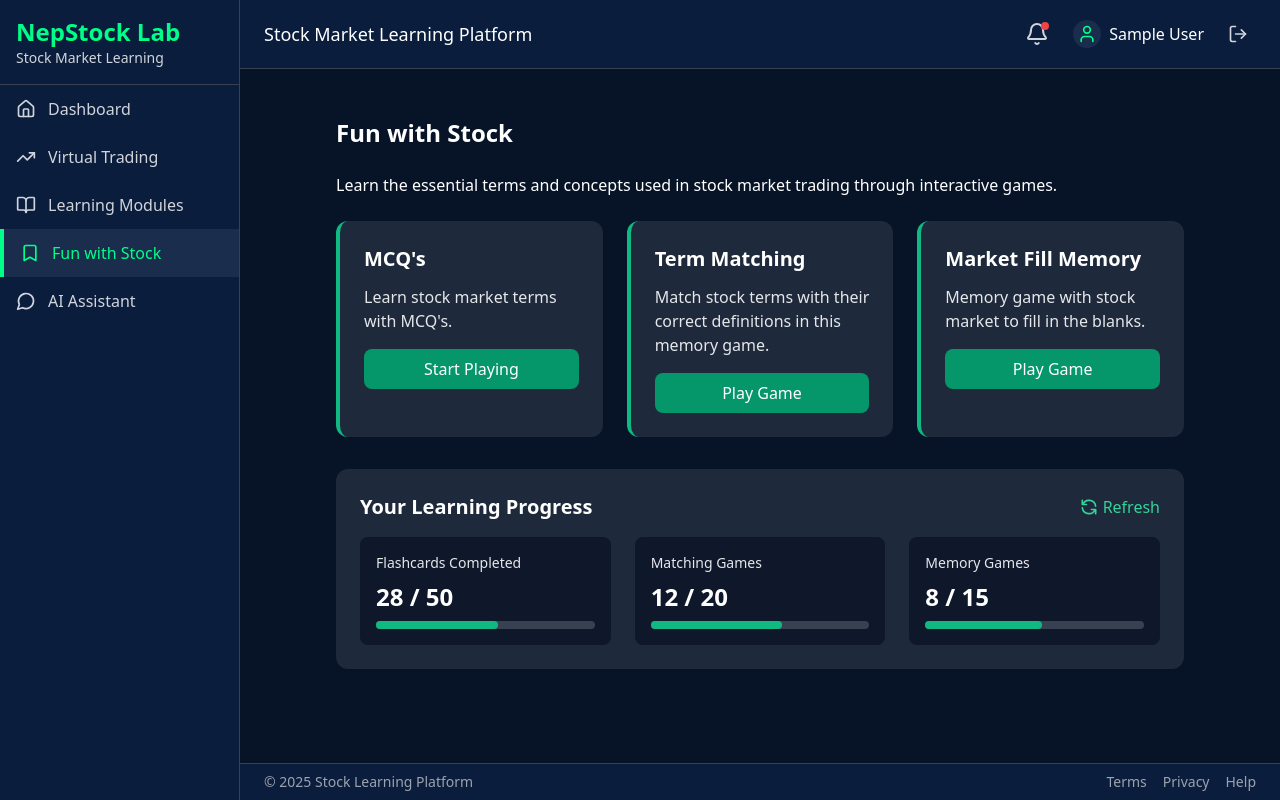
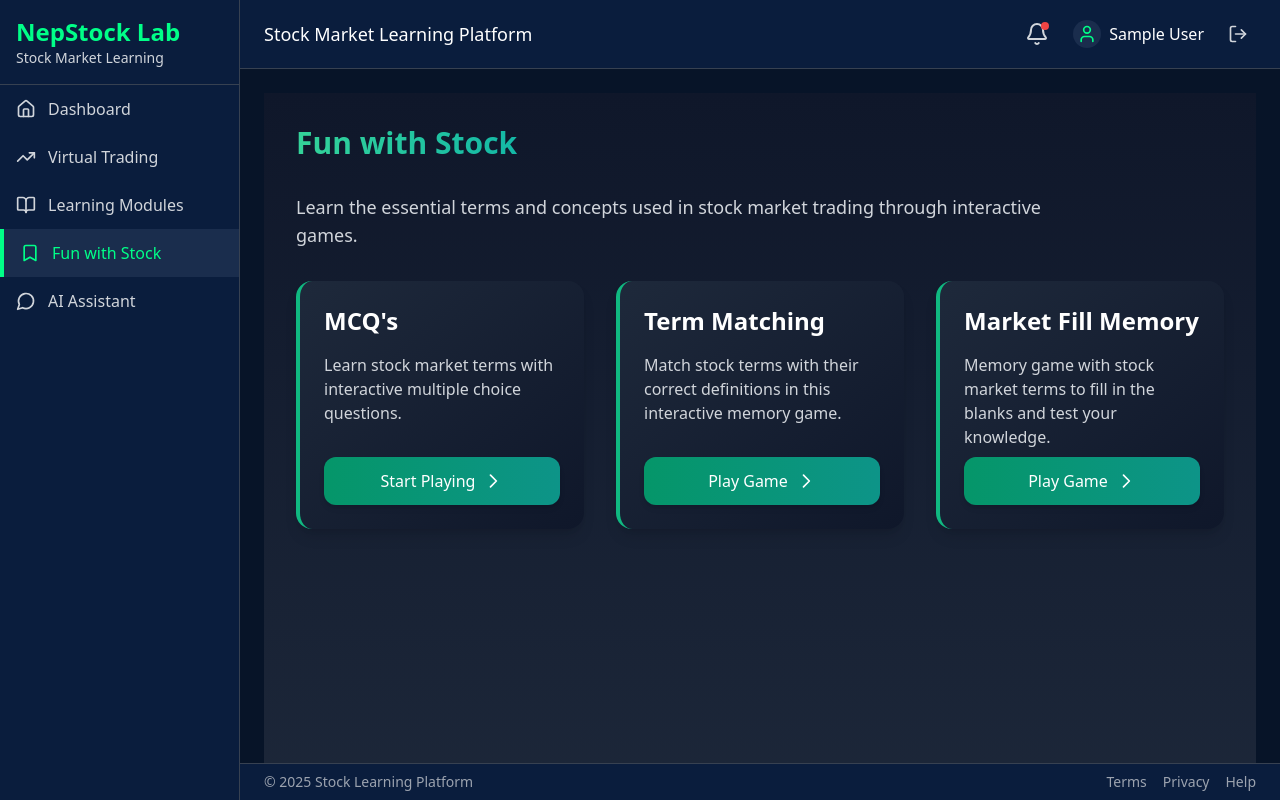
Before and after one commit to jyotsanh/ExStock, a React (Vite) app in the folder frontend/: page /stock-terminology in a window 1280 px wide. Built offline with nearby package versions, Linux system fonts and the light colour scheme; no server answers; sample sign-in values are in the browser's storage.

Commit message:
Changes made to the stock terminology css

```diff
--- a/frontend/src/pages/StockTerminology/StockTerminology.jsx
+++ b/frontend/src/pages/StockTerminology/StockTerminology.jsx
@@ -16,68 +16,73 @@ const StockTerminology = () => {
   };
 
   return (
-    <div className="p-6 max-w-4xl mx-auto text-white">
-      <div className="flex justify-between items-center mb-6">
-        <h1 className="text-2xl font-semibold">Fun with Stock</h1>
+    <div className="min-h-screen bg-gradient-to-b from-slate-900 to-slate-800 text-white p-6 lg:p-8">
+      <div className="max-w-6xl mx-auto">
+        <div className="flex justify-between items-center mb-8">
+          <h1 className="text-3xl font-bold text-transparent bg-clip-text bg-gradient-to-r from-emerald-400 to-teal-500">Fun with Stock</h1>
         </div>
 
-      <p className="mb-6 text-white">
+        <p className="mb-8 text-gray-300 text-lg max-w-3xl">
           Learn the essential terms and concepts used in stock market trading through interactive games.
         </p>
 
-      {/* Back to Learning Modules button */}
-      {/* <button
-        onClick={() => navigate('/learning-modules')}
-        className="mb-6 px-6 py-2 bg-emerald-600 text-white rounded-lg hover:bg-emerald-700 transition-colors"
-      >
-        ← Back to Learning Modules
-      </button> */}
-
         {/* Game Cards */}
-      <div className="grid grid-cols-1 md:grid-cols-3 gap-6 mb-8">
+        <div className="grid grid-cols-1 md:grid-cols-3 gap-8 mb-12">
           {/* MCQ Card */}
-        <div className="bg-slate-800 rounded-xl p-6 border-l-4 border-emerald-500 hover:shadow-md transition-shadow">
-          <h2 className="text-xl font-semibold mb-3 text-white">MCQ's</h2>
-          <p className="text-gray-200 mb-4">Learn stock market terms with MCQ's.</p>
+          <div className="bg-gradient-to-br from-slate-800 to-slate-900 rounded-2xl p-6 shadow-lg border-l-4 border-emerald-500 hover:shadow-emerald-900/20 hover:transform hover:scale-105 transition-all duration-300">
+            <h2 className="text-2xl font-semibold mb-4 text-white">MCQ's</h2>
+            <p className="text-gray-300 mb-6 h-20">Learn stock market terms with interactive multiple choice questions.</p>
             <button
               onClick={() => navigateToGame('flashcards')}
-            className="w-full px-6 py-2 bg-emerald-600 text-white rounded-lg hover:bg-emerald-700 transition-colors"
+              className="w-full px-6 py-3 bg-gradient-to-r from-emerald-600 to-teal-600 text-white rounded-xl hover:from-emerald-500 hover:to-teal-500 transition-colors shadow-md flex items-center justify-center font-medium"
             >
-            Start Playing
+              <span>Start Playing</span>
+              <svg className="w-5 h-5 ml-2" fill="none" stroke="currentColor" viewBox="0 0 24 24" xmlns="http://www.w3.org/2000/svg">
+                <path strokeLinecap="round" strokeLinejoin="round" strokeWidth="2" d="M9 5l7 7-7 7"></path>
+              </svg>
             </button>
           </div>
 
           {/* Matching Game Card */}
-        <div className="bg-slate-800 rounded-xl p-6 border-l-4 border-emerald-500 hover:shadow-md transition-shadow">
-          <h2 className="text-xl font-semibold mb-3 text-white">Term Matching</h2>
-          <p className="text-gray-200 mb-4">Match stock terms with their correct definitions in this memory game.</p>
+          <div className="bg-gradient-to-br from-slate-800 to-slate-900 rounded-2xl p-6 shadow-lg border-l-4 border-emerald-500 hover:shadow-emerald-900/20 hover:transform hover:scale-105 transition-all duration-300">
+            <h2 className="text-2xl font-semibold mb-4 text-white">Term Matching</h2>
+            <p className="text-gray-300 mb-6 h-20">Match stock terms with their correct definitions in this interactive memory game.</p>
             <button
               onClick={() => navigateToGame('matching')}
-            className="w-full px-6 py-2 bg-emerald-600 text-white rounded-lg hover:bg-emerald-700 transition-colors"
+              className="w-full px-6 py-3 bg-gradient-to-r from-emerald-600 to-teal-600 text-white rounded-xl hover:from-emerald-500 hover:to-teal-500 transition-colors shadow-md flex items-center justify-center font-medium"
             >
-            Play Game
+              <span>Play Game</span>
+              <svg className="w-5 h-5 ml-2" fill="none" stroke="currentColor" viewBox="0 0 24 24" xmlns="http://www.w3.org/2000/svg">
+                <path strokeLinecap="round" strokeLinejoin="round" strokeWidth="2" d="M9 5l7 7-7 7"></path>
+              </svg>
             </button>
           </div>
 
           {/* Memory Game Card */}
-        <div className="bg-slate-800 rounded-xl p-6 border-l-4 border-emerald-500 hover:shadow-md transition-shadow">
-          <h2 className="text-xl font-semibold mb-3 text-white">Market Fill Memory</h2>
-          <p className="text-gray-200 mb-4">Memory game with stock market to fill in the blanks.</p>
+          <div className="bg-gradient-to-br from-slate-800 to-slate-900 rounded-2xl p-6 shadow-lg border-l-4 border-emerald-500 hover:shadow-emerald-900/20 hover:transform hover:scale-105 transition-all duration-300">
+            <h2 className="text-2xl font-semibold mb-4 text-white">Market Fill Memory</h2>
+            <p className="text-gray-300 mb-6 h-20">Memory game with stock market terms to fill in the blanks and test your knowledge.</p>
             <button
               onClick={() => navigateToGame('memory')}
-            className="w-full px-6 py-2 bg-emerald-600 text-white rounded-lg hover:bg-emerald-700 transition-colors"
+              className="w-full px-6 py-3 bg-gradient-to-r from-emerald-600 to-teal-600 text-white rounded-xl hover:from-emerald-500 hover:to-teal-500 transition-colors shadow-md flex items-center justify-center font-medium"
             >
-            Play Game
+              <span>Play Game</span>
+              <svg className="w-5 h-5 ml-2" fill="none" stroke="currentColor" viewBox="0 0 24 24" xmlns="http://www.w3.org/2000/svg">
+                <path strokeLinecap="round" strokeLinejoin="round" strokeWidth="2" d="M9 5l7 7-7 7"></path>
+              </svg>
             </button>
           </div>
         </div>
 
-      {/* Progress Section */}
-      <div className="mt-8 bg-slate-800 rounded-xl p-6 shadow-sm text-white">
-        <div className="flex justify-between items-center mb-4">
-          <h2 className="text-xl font-semibold">Your Learning Progress</h2>
-          <button onClick={handleRefresh} className="text-emerald-400 hover:text-emerald-300 flex items-center">
-            <svg className="w-5 h-5 mr-1" fill="none" stroke="currentColor" viewBox="0 0 24 24" xmlns="http://www.w3.org/2000/svg">
+        {/* Progress Section - Uncomment if needed */}
+        {/* <div className="mt-12 bg-gradient-to-br from-slate-800 to-slate-900 rounded-2xl p-8 shadow-lg">
+          <div className="flex justify-between items-center mb-6">
+            <h2 className="text-2xl font-semibold text-transparent bg-clip-text bg-gradient-to-r from-emerald-400 to-teal-500">Your Learning Progress</h2>
+            <button
+              onClick={handleRefresh}
+              className="text-emerald-400 hover:text-emerald-300 flex items-center transition-colors p-2 hover:bg-slate-700 rounded-lg"
+            >
+              <svg className="w-5 h-5 mr-2" fill="none" stroke="currentColor" viewBox="0 0 24 24" xmlns="http://www.w3.org/2000/svg">
                 <path strokeLinecap="round" strokeLinejoin="round" strokeWidth="2" d="M4 4v5h.582m15.356 2A8.001 8.001 0 004.582 9m0 0H9m11 11v-5h-.581m0 0a8.003 8.003 0 01-15.357-2m15.357 2H15"></path>
               </svg>
               Refresh
@@ -85,39 +90,49 @@ const StockTerminology = () => {
           </div>
 
           <div className="grid grid-cols-1 md:grid-cols-3 gap-6">
-          <div className="bg-slate-900 rounded-lg p-4">
-            <div className="mb-2 text-sm font-medium text-gray-200">Flashcards Completed</div>
-            <div className="text-2xl font-bold mb-2 text-white">{flashcardsCompleted} / 50</div>
-            <div className="w-full bg-gray-700 rounded-full h-2">
+            <div className="bg-slate-900/50 backdrop-blur-sm rounded-xl p-5 border border-slate-700/50">
+              <div className="mb-3 text-sm font-medium text-gray-300">Flashcards Completed</div>
+              <div className="text-3xl font-bold mb-3 text-white flex items-baseline">
+                {flashcardsCompleted}
+                <span className="text-gray-400 text-sm ml-1">/ 50</span>
+              </div>
+              <div className="w-full bg-gray-700/30 rounded-full h-3 overflow-hidden">
                 <div
-                className="bg-emerald-500 h-2 rounded-full"
+                  className="bg-gradient-to-r from-emerald-500 to-teal-500 h-3 rounded-full transition-all duration-500"
                   style={{ width: `${(flashcardsCompleted/50)*100}%` }}
                 ></div>
               </div>
             </div>
 
-          <div className="bg-slate-900 rounded-lg p-4">
-            <div className="mb-2 text-sm font-medium text-gray-200">Matching Games</div>
-            <div className="text-2xl font-bold mb-2 text-white">{matchingGamesCompleted} / 20</div>
-            <div className="w-full bg-gray-700 rounded-full h-2">
+            <div className="bg-slate-900/50 backdrop-blur-sm rounded-xl p-5 border border-slate-700/50">
+              <div className="mb-3 text-sm font-medium text-gray-300">Matching Games</div>
+              <div className="text-3xl font-bold mb-3 text-white flex items-baseline">
+                {matchingGamesCompleted}
+                <span className="text-gray-400 text-sm ml-1">/ 20</span>
+              </div>
+              <div className="w-full bg-gray-700/30 rounded-full h-3 overflow-hidden">
                 <div
-                className="bg-emerald-500 h-2 rounded-full"
+                  className="bg-gradient-to-r from-emerald-500 to-teal-500 h-3 rounded-full transition-all duration-500"
                   style={{ width: `${(matchingGamesCompleted/20)*100}%` }}
                 ></div>
               </div>
             </div>
 
-          <div className="bg-slate-900 rounded-lg p-4">
-            <div className="mb-2 text-sm font-medium text-gray-200">Memory Games</div>
-            <div className="text-2xl font-bold mb-2 text-white">{memoryGamesCompleted} / 15</div>
-            <div className="w-full bg-gray-700 rounded-full h-2">
+            <div className="bg-slate-900/50 backdrop-blur-sm rounded-xl p-5 border border-slate-700/50">
+              <div className="mb-3 text-sm font-medium text-gray-300">Memory Games</div>
+              <div className="text-3xl font-bold mb-3 text-white flex items-baseline">
+                {memoryGamesCompleted}
+                <span className="text-gray-400 text-sm ml-1">/ 15</span>
+              </div>
+              <div className="w-full bg-gray-700/30 rounded-full h-3 overflow-hidden">
                 <div
-                className="bg-emerald-500 h-2 rounded-full"
+                  className="bg-gradient-to-r from-emerald-500 to-teal-500 h-3 rounded-full transition-all duration-500"
                   style={{ width: `${(memoryGamesCompleted/15)*100}%` }}
                 ></div>
               </div>
             </div>
           </div>
+        </div> */}
       </div>
     </div>
   );
```
Lines whose indentation alone changed are shown as unchanged.
